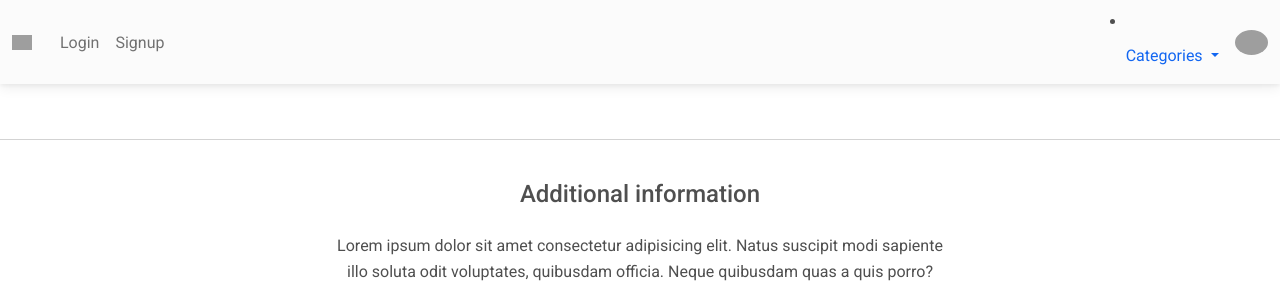
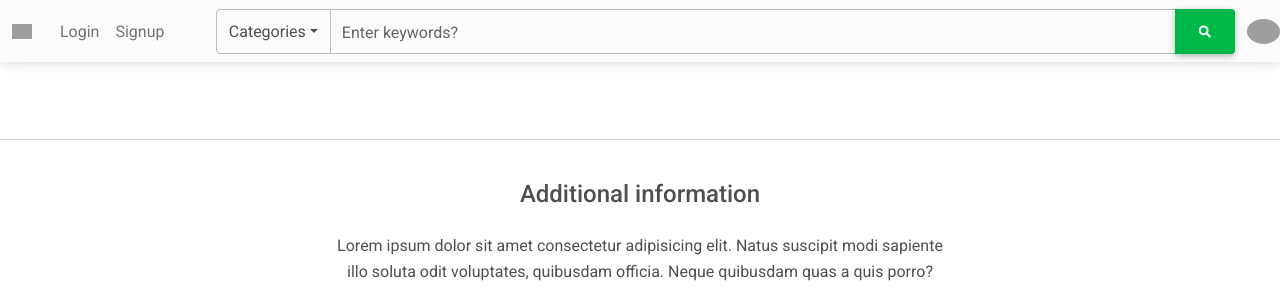
Before and after one commit to floydflava/comfi, a Django app: page /accessories in a window 1280 px wide. Shown: the top 288 px of the page. Run offline with Django 3.2, Linux system fonts and the light colour scheme; data that the repository does not hold is empty; some libraries are stand-ins or nearby versions; grey boxes are pictures that could not be loaded.

Commit message:
navbar updated

```diff
--- a/templates/navbar.html
+++ b/templates/navbar.html
@@ -46,35 +46,35 @@
         </li>
         </ul>
         {% endif %}
-
-      </form><!-- Left links -->
     </div>
-
-      <!-- Dropdown -->
-      <li class="nav-item dropdown">
-        <a
-          class="nav-link dropdown-toggle"
-          href="#"
-          id="navbarDropdownMenuLink"
-          role="button"
-          data-mdb-toggle="dropdown"
-          aria-expanded="false"
-        >
-        Categories
-        </a>
-        <ul class="dropdown-menu" aria-labelledby="navbarDropdownMenuLink">
+    <div class="col-10">
+      <div class="input-group ">
+        <a class="input-group-text text-body dropdown-toggle" href="#" role="button" id="dropdownMenuLink"
+          data-mdb-toggle="dropdown" aria-expanded="false">Categories</a>
+        <ul class="dropdown-menu" aria-labelledby="dropdownMenuLink">
           <li>
             <a class="dropdown-item" href="{% url 'rope:accessories' %}">Accessories</a>
           </li>
           <li>
             <a class="dropdown-item" href="{% url 'rope:phones' %}">Phone</a>
           </li>
-          <li>
-            <a class="dropdown-item" href="#">Tools</a>
-          </li>
+          <li><a class="dropdown-item" href="#">Clothing</a></li>
+          <li><a class="dropdown-item" href="#">Footwear</a></li>
+          <li><a class="dropdown-item" href="#">Ladies</a></li>
+          <li><a class="dropdown-item" href="#">Men</a></li>
+          <li><a class="dropdown-item" href="#">New Arrivals</a></li>
+          <li><a class="dropdown-item" href="#">Sale</a></li>
         </ul>
-      </li>
-    </ul>
+        <div class="form-outline flex-fill">
+          <input type="search" id="form1" class="form-control form-control-lg" />
+          <label class="form-label" for="form1">Enter keywords?</label>
+        </div>
+        <button type="button" class="btn btn-success">
+          <i class="fas fa-search"></i>
+        </button>
+      </div>
+    </div>
+    </div>
     <a
         class="dropdown-toggle d-flex align-items-center hidden-arrow"
         href="#"
```
Also changed, not shown: db.sqlite3.
